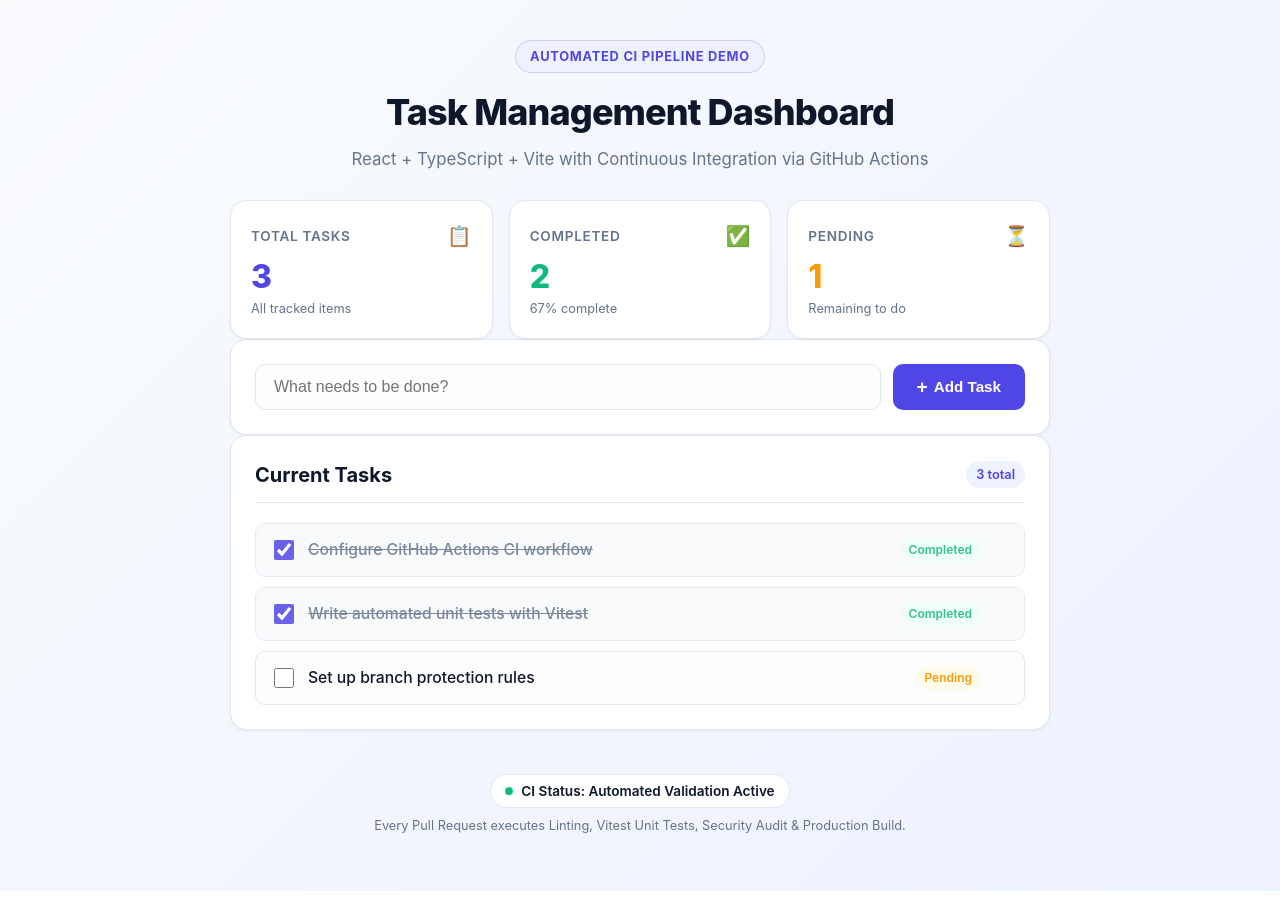
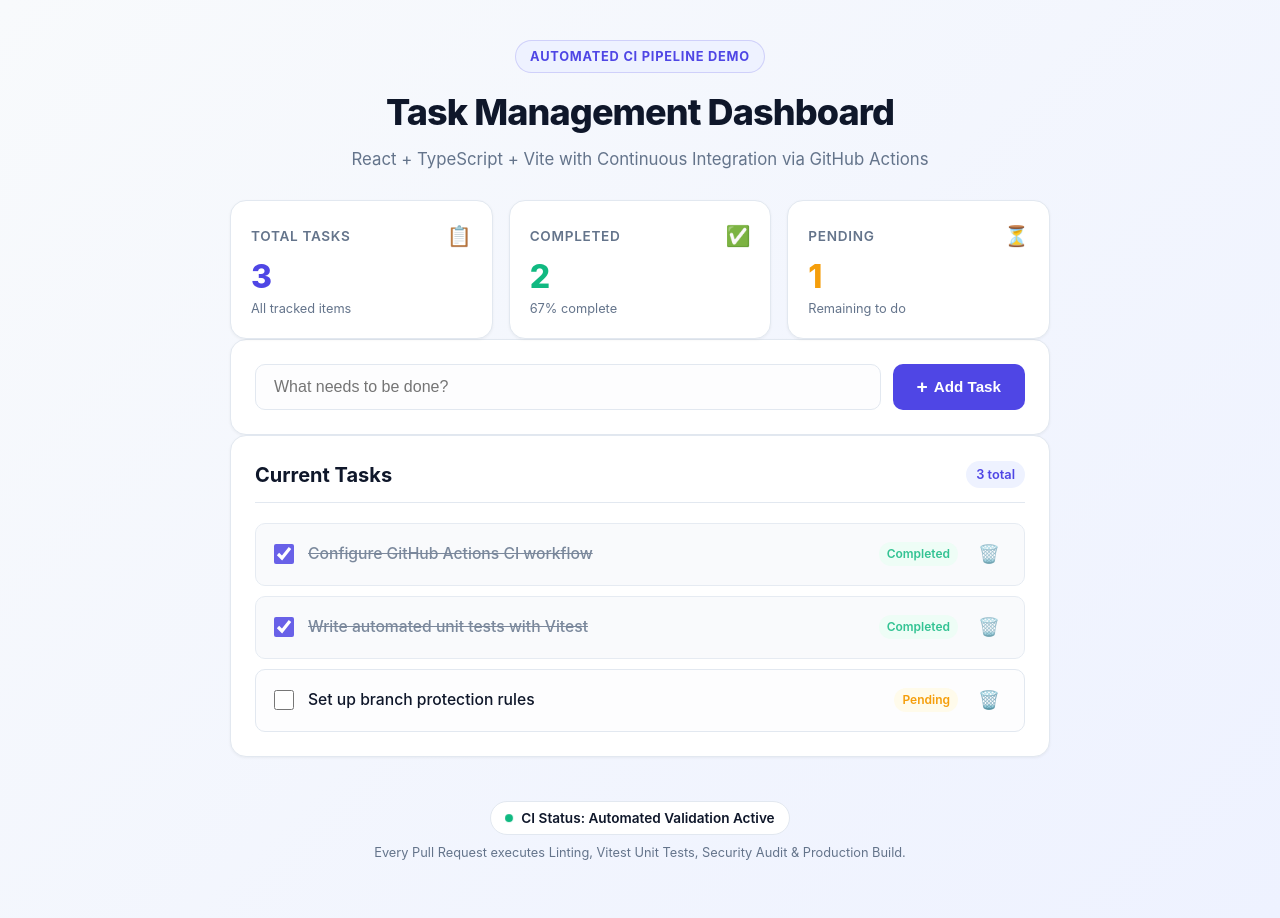
Before and after one commit to Parthiban-max/ci-cd-pipeline, a React (Vite) app: page / in a window 1280 px wide. Before the commit the page ends 891 px from the top, so only its background shows below. Built offline with nearby package versions, Linux system fonts and the light colour scheme.

Commit message:
Add delete button icon to task list

```diff
--- a/src/components/TaskList.tsx
+++ b/src/components/TaskList.tsx
@@ -61,6 +61,7 @@ export const TaskList: React.FC<TaskListProps> = ({
               aria-label={`Delete task "${task.title}"`}
               title="Delete task"
             >
+              🗑️
             </button>
           </li>
         ))}
```
